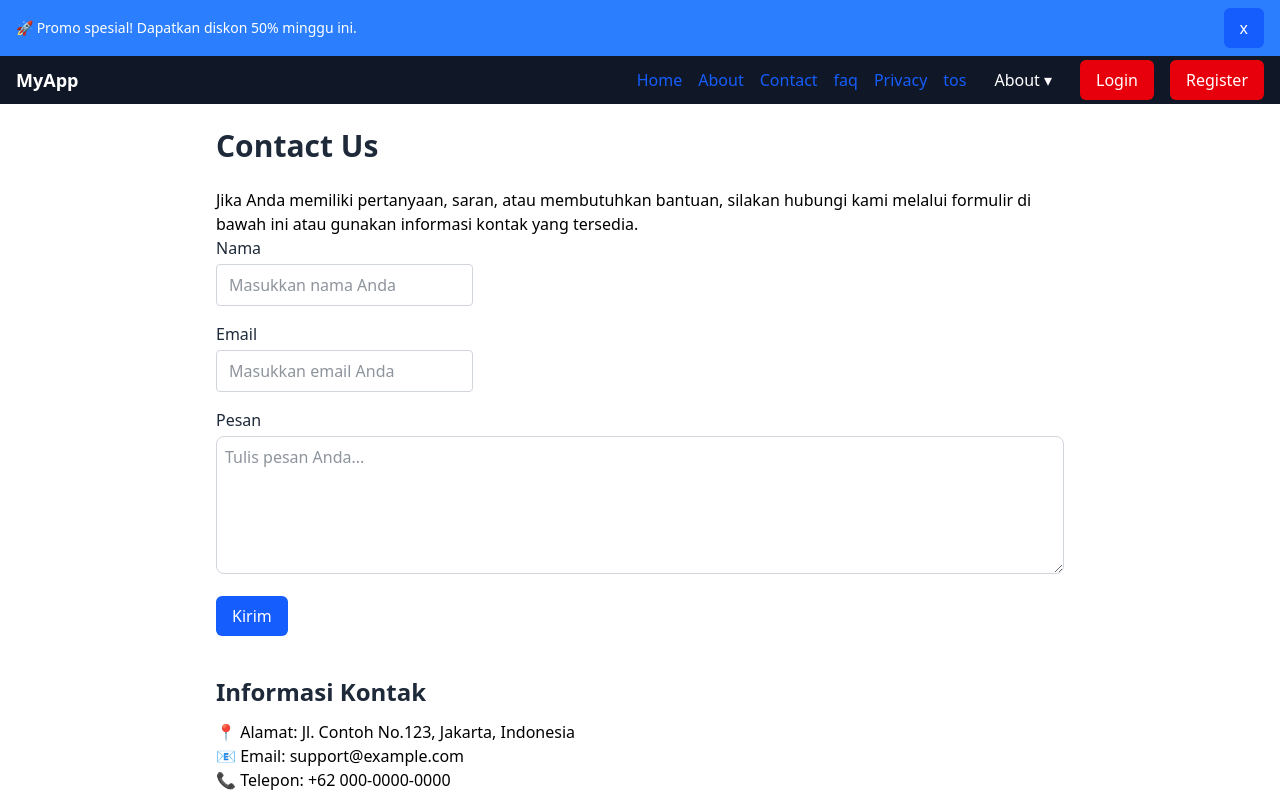
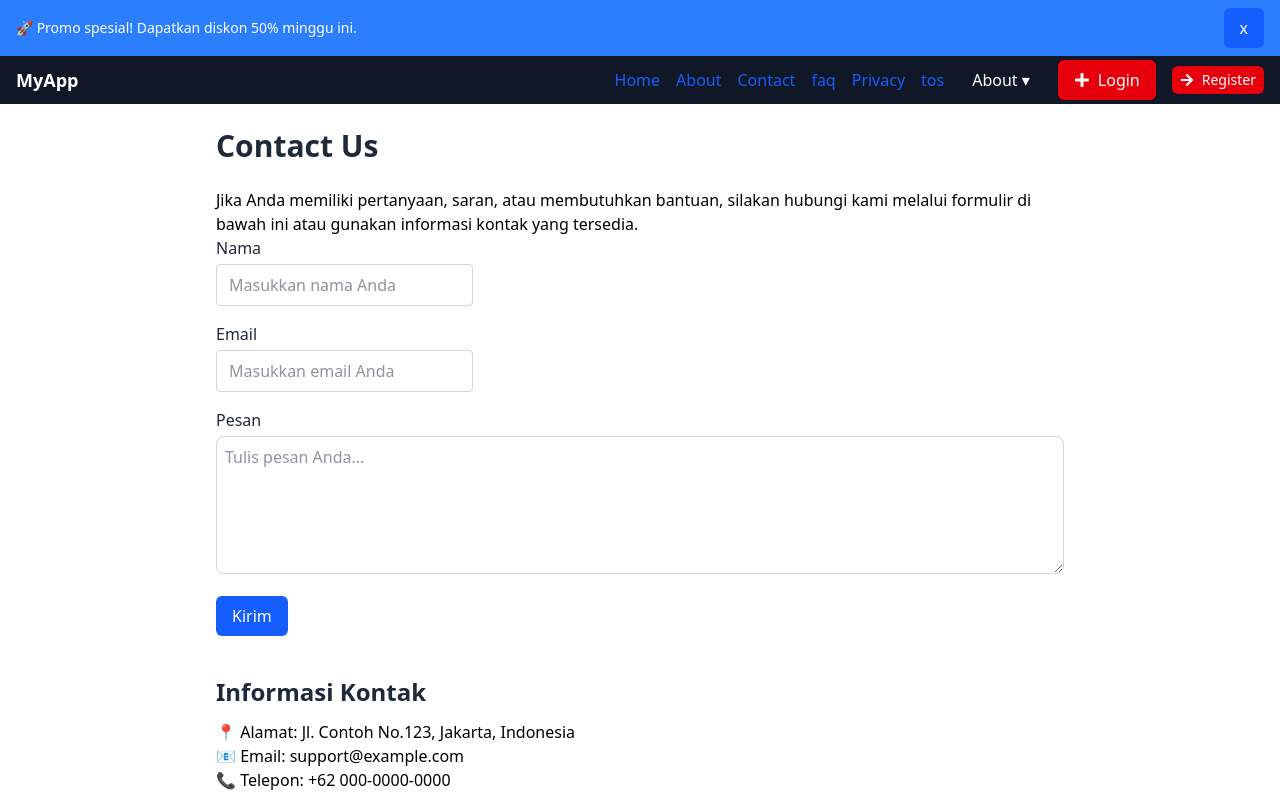
Before and after one commit to qalmurri/face4, a React (Vite) app: page /contact in a window 1280 px wide. Shown: the top 800 px of the page. Built offline with nearby package versions, Linux system fonts and the light colour scheme.

Commit message:
Add files via upload

```diff
--- a/package.json
+++ b/package.json
@@ -15,6 +15,7 @@
     "clsx": "^2.1.1",
     "react": "^19.1.1",
     "react-dom": "^19.1.1",
+    "react-icons": "^5.5.0",
     "react-router-dom": "^7.8.2",
     "tailwindcss": "^4.1.12"
   },
--- a/src/components/atoms/buttons/GeneralButton.tsx
+++ b/src/components/atoms/buttons/GeneralButton.tsx
@@ -1,6 +1,7 @@
 import React from "react";
 import { Link } from "react-router-dom";
 import clsx from "clsx";
+import Loader from "../loaders/Spinner";
 
 type GeneralButtonProps = {
   children: React.ReactNode;
@@ -32,6 +33,10 @@ type GeneralButtonProps = {
   to?: string;
   href?: string;
   className?: string;
+  loading?: boolean;
+  leftIcon?: React.ReactNode;
+  rightIcon?: React.ReactNode;
+  fullWidth?: boolean;
 };
 
 export default function GeneralButton({
@@ -40,10 +45,16 @@ export default function GeneralButton({
   type = "button",
   disabled = false,
   variant = "primary",
-  size = "md", // 👈 default size
+  size = "md",
   to,
   href,
   className,
+
+  // props tambahan
+  loading = false,
+  leftIcon,
+  rightIcon,
+  fullWidth = false,
 }: GeneralButtonProps) {
   const baseClasses =
     "inline-flex items-center justify-center rounded-md font-medium transition-colors duration-200 focus:outline-none focus:ring-2 focus:ring-offset-2";
@@ -56,26 +67,17 @@ export default function GeneralButton({
   };
 
   const variantClasses = {
-    primary:
-      "bg-blue-600 text-white hover:bg-blue-700 focus:ring-blue-500 disabled:bg-blue-300",
-    secondary:
-      "bg-gray-200 text-gray-800 hover:bg-gray-300 focus:ring-gray-400 disabled:bg-gray-100",
-    danger:
-      "bg-red-600 text-white hover:bg-red-700 focus:ring-red-500 disabled:bg-red-300",
-    ghost:
-      "bg-transparent text-gray-800 hover:bg-gray-100 focus:ring-gray-300 disabled:text-gray-400",
-    success:
-      "bg-green-600 text-white hover:bg-green-700 focus:ring-green-500 disabled:bg-green-300",
-    warning:
-      "bg-yellow-500 text-black hover:bg-yellow-600 focus:ring-yellow-400 disabled:bg-yellow-200",
-    outline:
-      "border border-gray-400 text-gray-800 hover:bg-gray-100 focus:ring-gray-400 disabled:text-gray-400 disabled:border-gray-300",
-    gradient:
-      "bg-gradient-to-r from-purple-500 to-pink-500 text-white hover:from-purple-600 hover:to-pink-600 focus:ring-pink-400 disabled:opacity-50",
+    primary: "bg-blue-600 text-white hover:bg-blue-700 focus:ring-blue-500 disabled:bg-blue-300",
+    secondary: "bg-gray-200 text-gray-800 hover:bg-gray-300 focus:ring-gray-400 disabled:bg-gray-100",
+    danger: "bg-red-600 text-white hover:bg-red-700 focus:ring-red-500 disabled:bg-red-300",
+    ghost: "bg-transparent text-gray-800 hover:bg-gray-100 focus:ring-gray-300 disabled:text-gray-400",
+    success: "bg-green-600 text-white hover:bg-green-700 focus:ring-green-500 disabled:bg-green-300",
+    warning: "bg-yellow-500 text-black hover:bg-yellow-600 focus:ring-yellow-400 disabled:bg-yellow-200",
+    outline: "border border-gray-400 text-gray-800 hover:bg-gray-100 focus:ring-gray-400 disabled:text-gray-400 disabled:border-gray-300",
+    gradient: "bg-gradient-to-r from-purple-500 to-pink-500 text-white hover:from-purple-600 hover:to-pink-600 focus:ring-pink-400 disabled:opacity-50",
     neon: "bg-black text-green-400 border border-green-400 hover:bg-green-400 hover:text-black focus:ring-green-500 shadow-[0_0_10px_#22c55e] disabled:opacity-50",
     soft: "bg-pink-100 text-pink-700 hover:bg-pink-200 focus:ring-pink-300 disabled:bg-pink-50",
-    glass:
-      "bg-white/10 backdrop-blur-md text-white border border-white/20 hover:bg-white/20 focus:ring-white/40 disabled:opacity-50",
+    glass: "bg-white/10 backdrop-blur-md text-white border border-white/20 hover:bg-white/20 focus:ring-white/40 disabled:opacity-50",
     link: "bg-transparent text-blue-600 underline hover:text-blue-800 focus:ring-blue-400 disabled:text-blue-300",
     dark: "bg-gray-900 text-gray-100 hover:bg-gray-800 focus:ring-gray-700 disabled:bg-gray-700 disabled:text-gray-400",
   };
@@ -84,13 +86,23 @@ export default function GeneralButton({
     baseClasses,
     sizeClasses[size],
     variantClasses[variant],
+    fullWidth && "w-full",
     className
+  );
+
+  const content = (
+    <>
+      {loading && <Loader size={16} className="mr-2" />}
+      {leftIcon && <span className="mr-2">{leftIcon}</span>}
+      {children}
+      {rightIcon && <span className="ml-2">{rightIcon}</span>}
+    </>
   );
 
   if (to) {
     return (
-      <Link to={to} className={classes}>
-        {children}
+      <Link to={to} className={classes} aria-disabled={disabled || loading}>
+        {content}
       </Link>
     );
   }
@@ -101,8 +113,9 @@ export default function GeneralButton({
         href={href}
         className={classes}
         target="_blank"
-        rel="noopener noreferrer">
-        {children}
+        rel="noopener noreferrer"
+        aria-disabled={disabled || loading}>
+        {content}
       </a>
     );
   }
@@ -111,9 +124,9 @@ export default function GeneralButton({
     <button
       type={type}
       onClick={onClick}
-      disabled={disabled}
+      disabled={disabled || loading}
       className={classes}>
-      {children}
+      {content}
     </button>
   );
 }
--- /dev/null
+++ b/src/components/atoms/loaders/Spinner.tsx
@@ -0,0 +1,13 @@
+type LoaderProps = {
+  size?: number; // px
+  className?: string;
+};
+
+export default function Spinner({ size = 16, className }: LoaderProps) {
+  return (
+    <span
+      className={`animate-spin border-2 border-current border-t-transparent rounded-full ${className}`}
+      style={{ width: size, height: size }}
+    />
+  );
+}
--- a/src/components/molecules/navbar/menu/Public.tsx
+++ b/src/components/molecules/navbar/menu/Public.tsx
@@ -1,16 +1,27 @@
 import Button from "../../../atoms/buttons/GeneralButton";
 import Hyperlink from "../../../atoms/links/Hyperlink";
 import DropdownMenu from "../Dropdown";
+import { FaPlus, FaArrowRight } from "react-icons/fa";
 
 export default function Public() {
     return (
       <>
         <Hyperlink variant="primary" to="/">Home</Hyperlink>
-            <Hyperlink variant="primary" to="/about">About</Hyperlink>
-            <Hyperlink variant="primary" to="/contact">Contact</Hyperlink>
-            <Hyperlink variant="primary" to="/faq">faq</Hyperlink>
-            <Hyperlink variant="primary" to="/privacy">Privacy</Hyperlink>
-            <Hyperlink variant="primary" to="/tos">tos</Hyperlink>
+         <Hyperlink variant="primary" to="/about">
+          About
+        </Hyperlink>
+        <Hyperlink variant="primary" to="/contact">
+          Contact
+        </Hyperlink>
+        <Hyperlink variant="primary" to="/faq">
+          faq
+        </Hyperlink>
+        <Hyperlink variant="primary" to="/privacy">
+          Privacy
+        </Hyperlink>
+        <Hyperlink variant="primary" to="/tos">
+          tos
+        </Hyperlink>
         <DropdownMenu
           trigger={<span className="cursor-pointer px-3 py-2">About ▾</span>}
           items={[
@@ -19,8 +30,12 @@ export default function Public() {
             { label: "Careers", to: "/about/careers" },
           ]}
         />
-            <Button variant="danger" to="/login">Login</Button>
-            <Button variant="danger" to="/register">Register</Button>
+        <Button variant="danger" leftIcon={<FaPlus />} to="/login">
+          Login
+        </Button>
+        <Button variant="danger" size="sm" leftIcon={<FaArrowRight />}  to="/register">
+          Register
+        </Button>
       </>
     );
 }
```
Also changed, not shown: 2 other files (tests, documents, lock files or other folders). Lines whose indentation alone changed are shown as unchanged.
